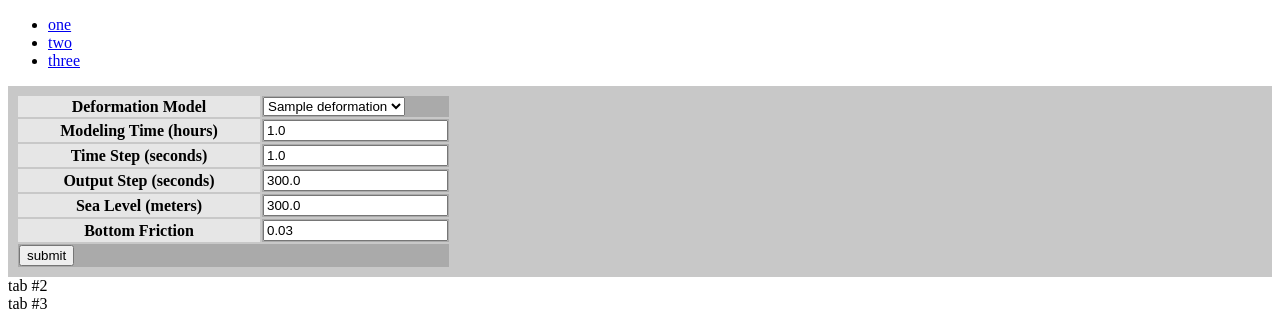
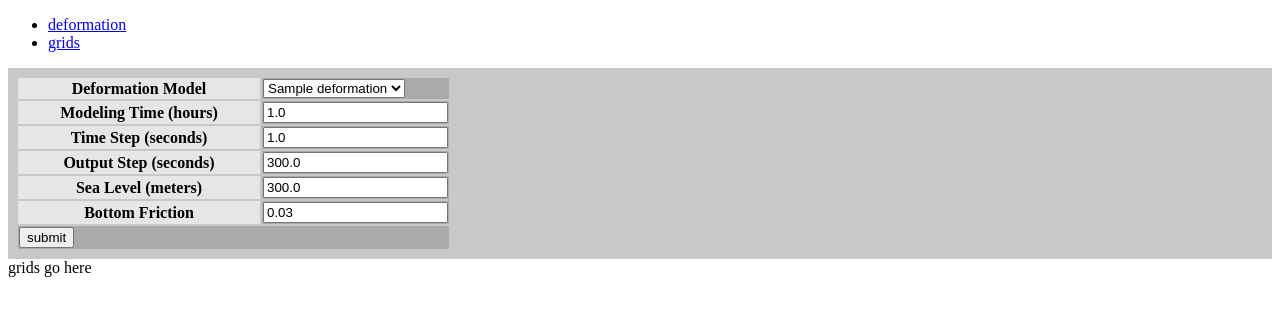
Before and after one commit to substack/tsunami-online-mapping-system, a Python web app: template frontend/templates/index.html in a window 1280 px wide. Shown: the part 508-829 px from the top of the page. After the commit the page ends 785 px from the top, so only its background shows below. Run offline with Jinja, Linux system fonts and the light colour scheme; the template is opened without the code that fills it: most values are stand-ins (such as "Sample title", 1, 10 or a date in 2020); some libraries are stand-ins or nearby versions.

Commit message:
control panel woo

```diff
--- a/frontend/templates/control_panel.html
+++ b/frontend/templates/control_panel.html
@@ -1,16 +1,12 @@
 <div id="control_panel">
     <ul>
-        <li><a href="#tab-1">one</a></li>
-        <li><a href="#tab-2">two</a></li>
-        <li><a href="#tab-3">three</a></li>
+        <li><a href="#tab-1">deformation</a></li>
+        <li><a href="#tab-2">grids</a></li>
     </ul>
     <div id="tab-1">
     {% include "deformation_form.html" %}
     </div>
     <div id="tab-2">
-        tab #2
-    </div>
-    <div id="tab-3">
-        tab #3
+    {% include "grid_form.html" %}
     </div>
 </div>
--- a/frontend/templates/layout.html
+++ b/frontend/templates/layout.html
@@ -4,7 +4,7 @@
     <head>
         <title>
             {% block title %}
-                moo
+                Alaska Tsunami Inundation Mapping Project
             {% endblock %}
         </title>
         <link rel="stylesheet" type="text/css" href="/css/tsunami.css">
```
